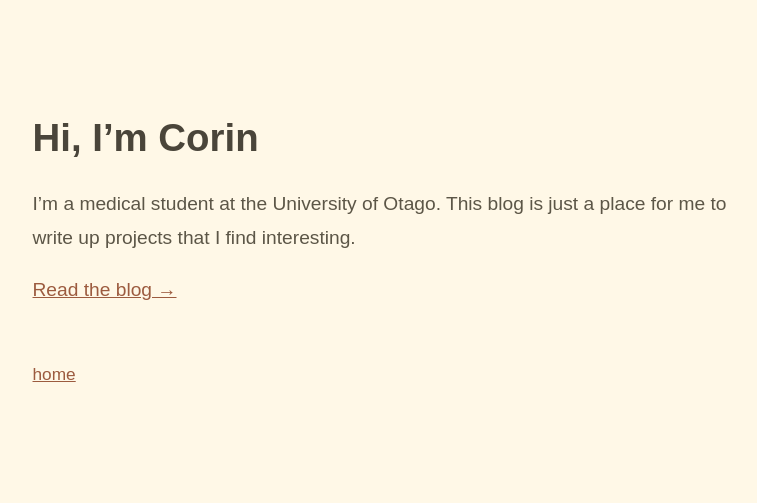
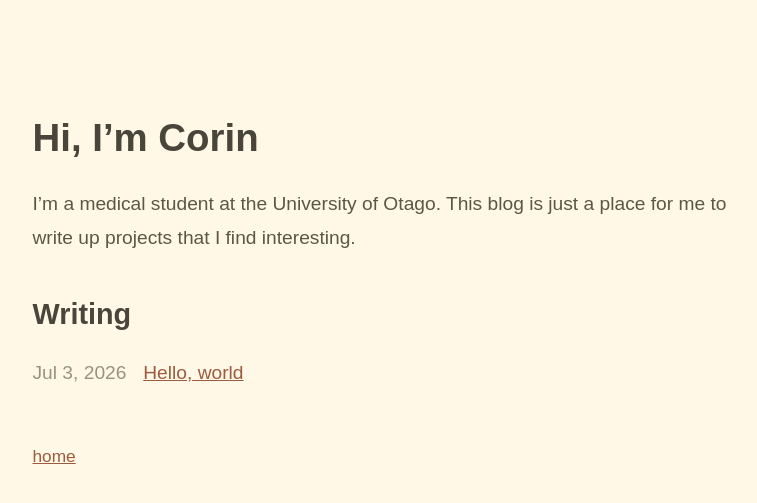
Before and after one commit to corinsimcock/corinsimcock.github.io, a Jekyll site: the page built from index.md, in a window 1280 px wide. Shown: the top 503 px of the page, without its empty margins (242-999 px from the left). Built offline with Jekyll 4.4.1, drawn with Linux system fonts in a browser that asks for light colours.

Commit message:
reworked for prettyness

```diff
--- a/_layouts/default.html
+++ b/_layouts/default.html
@@ -18,10 +18,19 @@
   h1, h2, h3 { line-height: 1.2; margin-top: 1.5em; color: #4a453a; }
   a { color: #9c5b3f; }
 
+  ul.posts { list-style: none; padding: 0; }
+  ul.posts li { margin-bottom: 0.5em; }
+  ul.posts .post-date {
+    color: #9a9280;
+    font-variant-numeric: tabular-nums;
+    margin-right: 0.6em;
+  }
+
   @media (prefers-color-scheme: dark) {
     html { background: #1e1b16; color: #c9c3b3; }
     h1, h2, h3 { color: #e6dfce; }
     a { color: #d0a884; }
+    ul.posts .post-date { color: #7d766a; }
   }
 </style>
 </head>
--- a/index.md
+++ b/index.md
@@ -7,6 +7,13 @@ title: Corin Simcock
 
 I'm a medical student at the University of Otago. This blog is just a place for me to write up projects that I find interesting.
 
-<a href="{{ '/blog/' | relative_url }}" class="no-underline">
-  Read the blog →
-</a>
+## Writing
+
+<ul class="posts">
+{% for post in site.posts %}
+  <li>
+    <span class="post-date">{{ post.date | date: "%b %-d, %Y" }}</span>
+    <a href="{{ post.url | relative_url }}">{{ post.title }}</a>
+  </li>
+{% endfor %}
+</ul>
```
Also changed, not shown: blog.md (deleted, +0 -16 lines), 2 other files.
